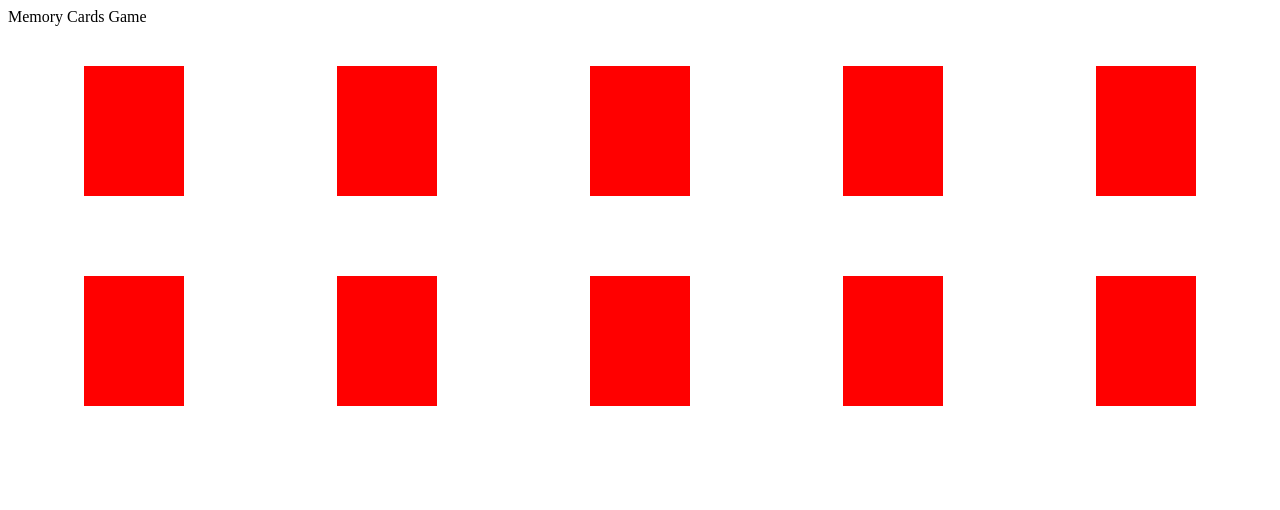
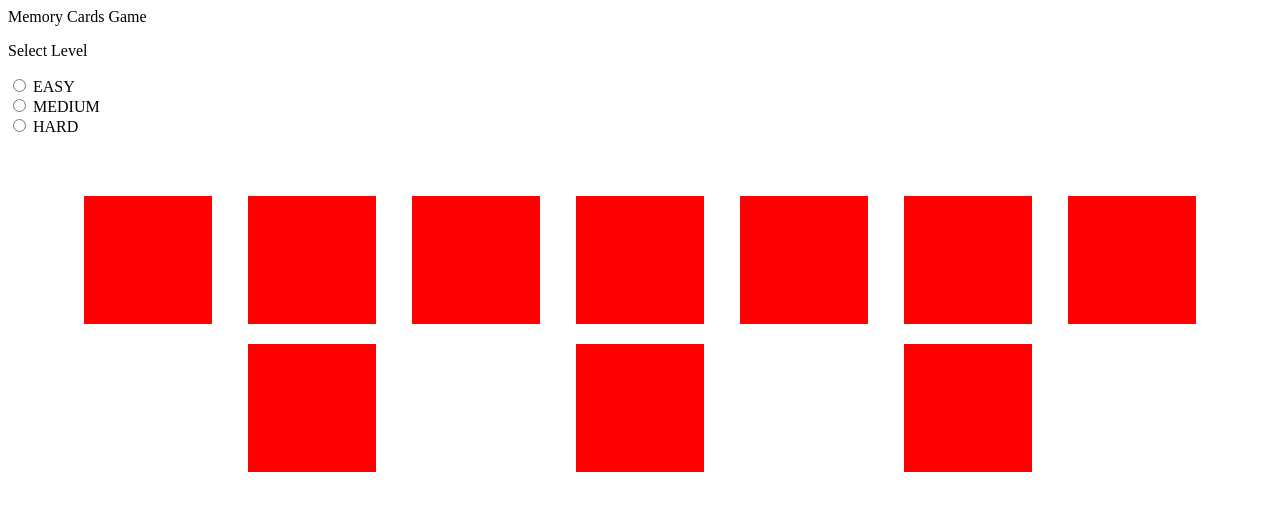
Before and after one commit to sanketmaru/rxjs-memory-game, a website: page index.html in a window 1280 px wide. Drawn offline with Linux system fonts and the light colour scheme.

Commit message:
added level radio buttons

```diff
--- a/index.html
+++ b/index.html
@@ -1,8 +1,11 @@
 <div id="app"></div>
 <style>
   .container {
+    margin: 50px;
     display: flex;
-    justify-content: space-around;
+    flex-wrap: wrap;
+    justify-content: space-evenly;
+    align-items: center;
   }
 
   .done {
@@ -11,10 +14,10 @@
   }
 
   .scene {
-    width: 100px;
-    height: 130px;
+    width: 8rem;
+    height: 8rem;
     /* border: 1px solid #ccc; */
-    margin: 40px 0;
+    margin: 10px;
     perspective: 600px;
   }
   .card {
@@ -51,8 +54,16 @@
 </style>
 
 <div id="info">Memory Cards Game</div>
+<p>Select Level</p>
 
-<div id="grid" class="">
+<input type="radio" id="easy" name="level" value="EASY" />
+<label for="easy">EASY</label><br />
+
+<input type="radio" id="medium" name="level" value="MEDIUM" />
+<label for="medium">MEDIUM</label><br />
+
+<input type="radio" id="hard" name="level" value="HARD" />
+<label for="hard">HARD</label><br />
 <div class="container">
   <div class="scene">
     <div class="card">
@@ -84,8 +95,6 @@
       <div id="5" class="card__face child-back"></div>
     </div>
   </div>
-  </div>
-  <div class="container">
   <div class="scene">
     <div class="card">
       <div class="card__face child-front"></div>
@@ -117,4 +126,3 @@
     </div>
   </div>
 </div>
-</div>
```
Also changed, not shown: index.ts (+23 -11 lines). Lines whose indentation alone changed are shown as unchanged.
